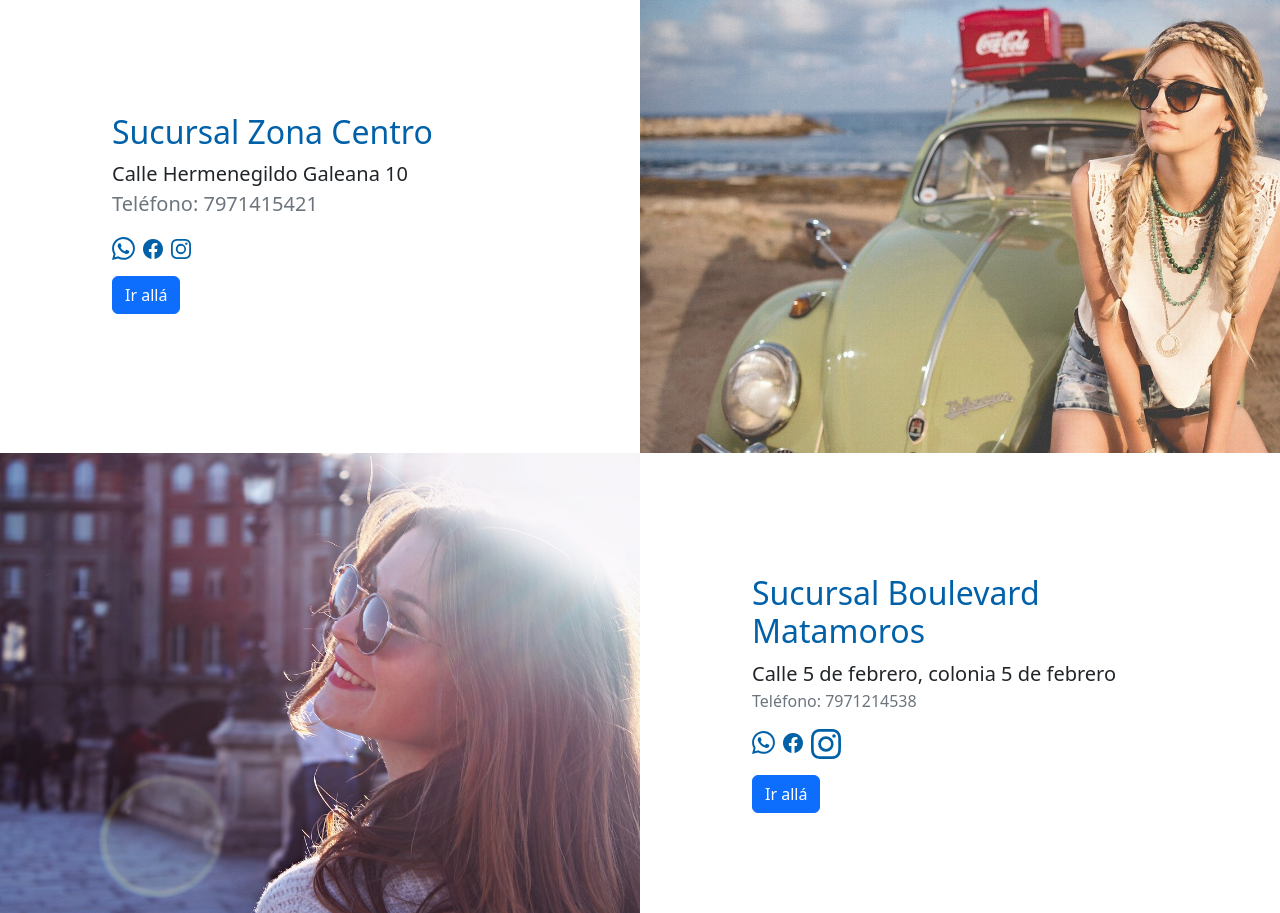
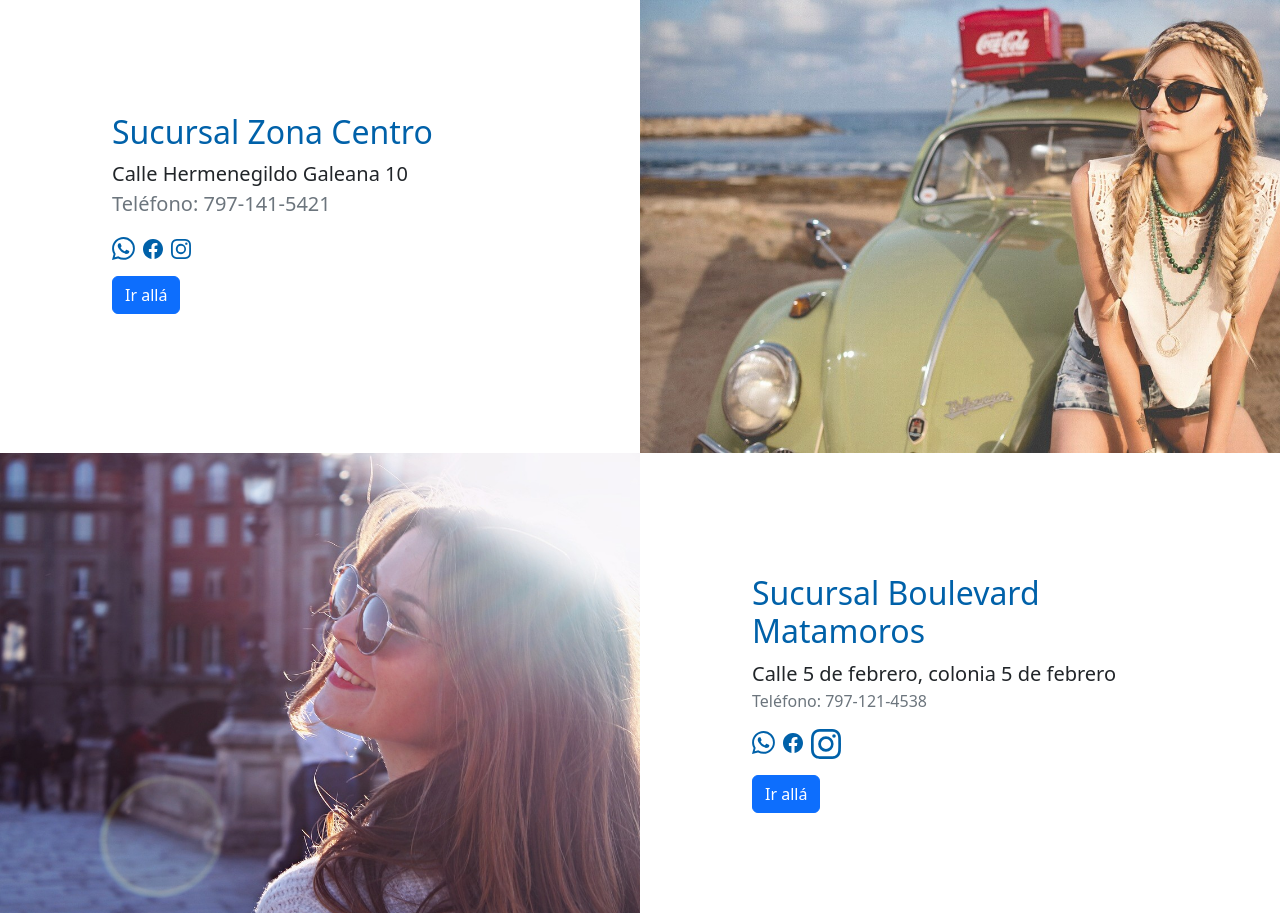
Before and after one commit to MeliBis/opticenter, a React (Vite) app: page /contacto in a window 1280 px wide. Shown: the part 291-1204 px from the top of the page. Built offline with nearby package versions, Linux system fonts and the light colour scheme.

Commit message:
se agrega formato en numero de contacto en pagina de contacto

```diff
--- a/src/Components/Contact/Contact.jsx
+++ b/src/Components/Contact/Contact.jsx
@@ -15,7 +15,7 @@ const Contact = () => {
             <p className="lead mb-0">
               Calle Hermenegildo Galeana 10
               <br />
-              <p className="text-secondary">Teléfono: 7971415421</p>
+              <p className="text-secondary">Teléfono: 797-141-5421</p>
             </p>{" "}
             <div className="">
               <ul className="d-flex list-unstyled ">
@@ -96,7 +96,7 @@ const Contact = () => {
               Calle 5 de febrero, colonia 5 de febrero
               <br />
             </p>
-            <p className="text-secondary">Teléfono: 7971214538</p>
+            <p className="text-secondary">Teléfono: 797-121-4538</p>
 
             <div className="">
               <ul className="d-flex list-unstyled ">
```
